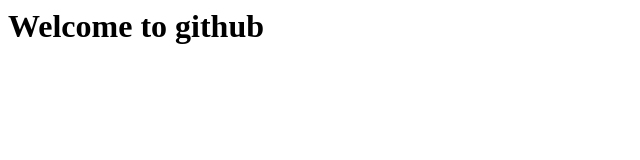
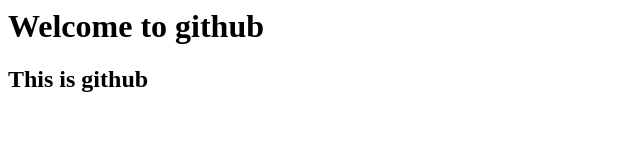
Before and after one commit to ishanptl3/MyFirstGit, a plain HTML site: page index.html in a window 1280 px wide. Shown: the whole page, without its empty margins (0-640 px from the left). Drawn offline with Linux system fonts and the light colour scheme.

Commit message:
Added one line

```diff
--- a/index.html
+++ b/index.html
@@ -4,5 +4,6 @@
 </head>
 <body>
 <h1>Welcome to github</h1>
+  <h2>This is github</h2>
 </body>
 </html>
```
